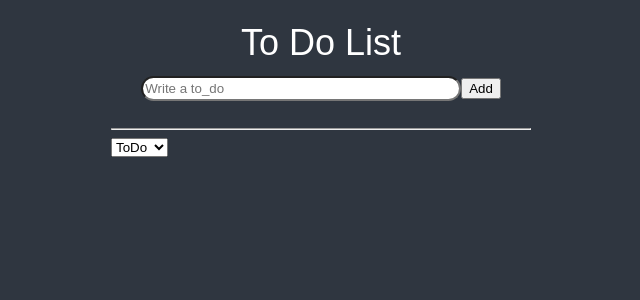
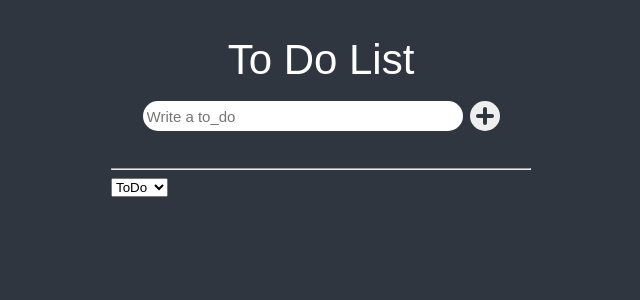
Before and after one commit to YuchanJung/todolist, a React (Create React App) app: page / in a window 1280 px wide. Shown: the top 300 px of the page, without its empty margins (319-959 px from the left). Built offline with nearby package versions, Linux system fonts and the light colour scheme.

Commit message:
edit button css, header size

```diff
--- a/src/components/CreateToDo.tsx
+++ b/src/components/CreateToDo.tsx
@@ -3,18 +3,59 @@ import { useRecoilValue, useSetRecoilState } from "recoil";
 import styled from "styled-components";
 import { categoryState, toDosState } from "../atom";
 
-const ToDoInputter = styled.input`
-  width: 40vh;
-  height: 25px;
-  border-radius: 15px;
+const InputContainer = styled.div`
+  form {
+    display: flex;
+    justify-content: center;
+    align-items: center;
+    margin: 5px 0px;
+    input {
+      width: 40vh;
+      height: 30px;
+      font-size: 15px;
+      -webkit-border-radius: 15px;
+      -moz-border-radius: 15px;
+      border-radius: 15px;
+      border-color: transparent;
+      margin-right: 7px;
+    }
+  }
 `;
 
-const InputContainer = styled.div`
-  display: flex;
-  justify-content: center;
-  align-items: center;
-  margin: 5px 0px;
+const CreateBtn = styled.button`
+  width: 30px;
+  height: 30px;
+  -webkit-border-radius: 15px;
+  -moz-border-radius: 15px;
+  border-radius: 15px;
+  border-color: transparent;
+
+  &:after {
+    width: 18px;
+    height: 4px;
+    left: 4px;
+    top: 11px;
+  }
+
+  &:before {
+    width: 4px;
+    height: 18px;
+    left: 11px;
+    top: 4px;
+  }
+  position: relative;
+
+  &:after,
+  &:before {
+    content: "";
+    position: absolute;
+    background: ${(props) => props.theme.bgColor};
+    -webkit-border-radius: 5px;
+    -moz-border-radius: 5px;
+    border-radius: 5px;
+  }
 `;
+
 
 interface IForm {
   toDo: string;
@@ -36,16 +77,16 @@ function CreateToDo() {
     return (
       <InputContainer>
         <form onSubmit={handleSubmit(onValid)}>
-          <ToDoInputter
+          <input
             {...register("toDo", {
               required: "Contents are required",
               minLength: { value: 5, message: "Contents are too short" },
             })}
             placeholder={`Write a ${category.toLowerCase()}`}
           />
-          {/* <span>{errors.toDo?.message}</span> */}
-          <button>Add</button>
+          <CreateBtn />
         </form>
+        <span>{errors.toDo?.message}</span>
       </InputContainer>
     );
 }
--- a/src/components/ToDoList.tsx
+++ b/src/components/ToDoList.tsx
@@ -11,7 +11,7 @@ const Container = styled.div`
 `;
 
 const Header = styled.header`
-  height: 15vh;
+  height: 20vh;
   display: flex;
   flex-direction: column;
   justify-content: center;
@@ -19,8 +19,8 @@ const Header = styled.header`
 `;
 
 const Title = styled.h1`
-  font-size: 36px;
-  margin: 10px 0px;
+  font-size: 42px;
+  margin: 15px 0px;
 `
 
 const ToDoContainer = styled.div`
```
